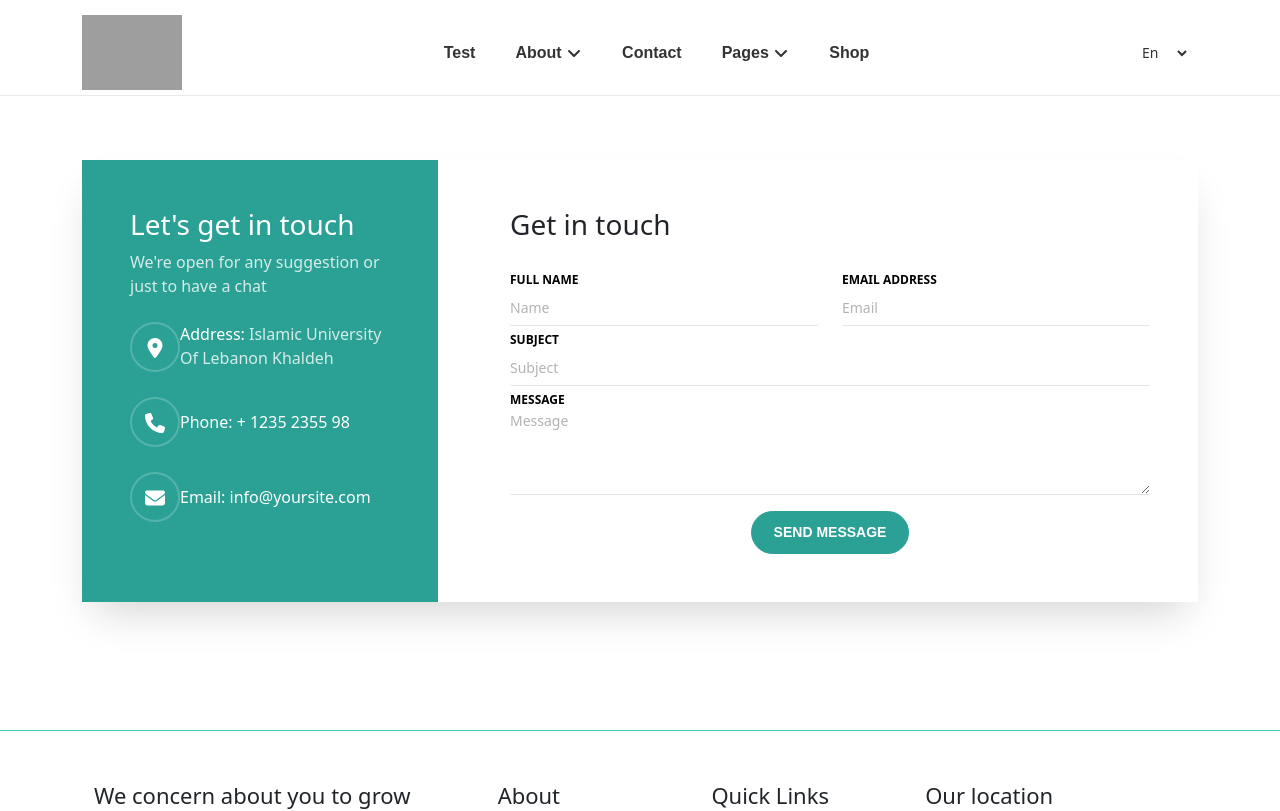
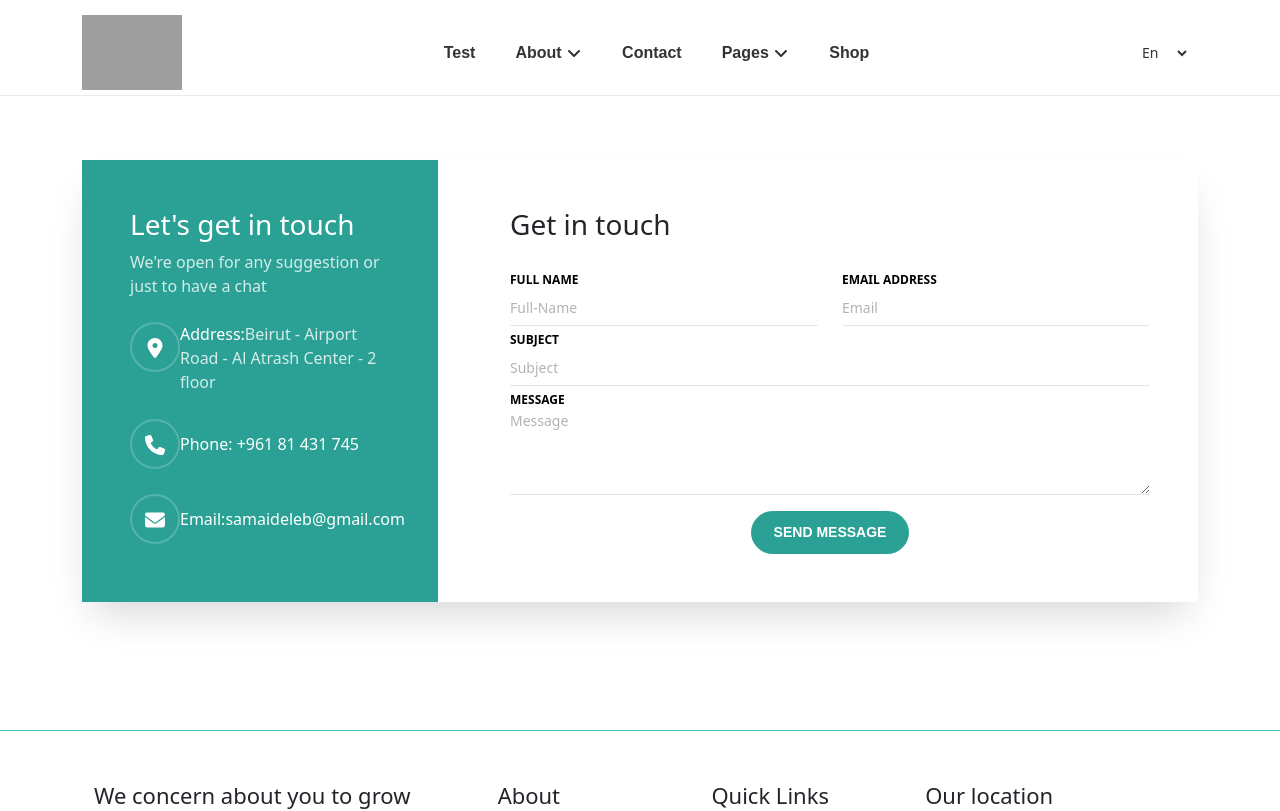
Before and after one commit to mohamadmohssen/childTherapy, a React (Vite) app: page /contactus in a window 1280 px wide. Shown: the top 811 px of the page. Built offline with nearby package versions, Linux system fonts and the light colour scheme; grey boxes are pictures that could not be loaded.

Commit message:
next change

```diff
--- a/src/Components/Questions.jsx
+++ b/src/Components/Questions.jsx
@@ -1,11 +1,15 @@
 import React from "react";
 import Navbar from "../Parts/Navbar";
+import Question from "../Parts/Question";
+import Footer from "../Parts/Footer";
 
 const Questions = () => {
   return (
-    <div>
+    <>
       <Navbar />
-    </div>
+      <Question />
+      <Footer />
+    </>
   );
 };
 
--- a/src/Parts/Contact.jsx
+++ b/src/Parts/Contact.jsx
@@ -1,6 +1,7 @@
 import React from "react";
 import "../css/contact.css";
 import handleSubmit from "react";
+
 import { FaEnvelope, FaLocationDot, FaPhone } from "react-icons/fa6";
 
 const Contact = () => {
@@ -33,7 +34,7 @@ const Contact = () => {
                             <input
                               type="hidden"
                               name="access_key"
-                              value="1f9569d0-36f9-453e-a47e-df82f31d28bc"
+                              value="b571a6d0-c79f-49e8-9234-b6c854e6d458"
                             ></input>
                             <div className="form-group">
                               <label className="label" htmlFor="name">
@@ -42,9 +43,9 @@ const Contact = () => {
                               <input
                                 type="text"
                                 className="form-control"
-                                name="name"
+                                name="Full-Name"
                                 id="name"
-                                placeholder="Name"
+                                placeholder="Full-Name"
                                 required
                               />
                             </div>
@@ -123,8 +124,8 @@ const Contact = () => {
                         </div>
                         <div className="text pl-3">
                           <p>
-                            <span>Address:</span> Islamic University Of Lebanon
-                            Khaldeh
+                            <span>Address:</span>Beirut - Airport Road - Al
+                            Atrash Center - 2 floor
                           </p>
                         </div>
                       </div>
@@ -137,7 +138,7 @@ const Contact = () => {
                         <div className="text pl-3">
                           <p>
                             <span>Phone:</span>{" "}
-                            <a href="tel://1234567920">+ 1235 2355 98</a>
+                            <a href="tel://0096181431745">+961 81 431 745</a>
                           </p>
                         </div>
                       </div>
@@ -149,9 +150,9 @@ const Contact = () => {
                         </div>
                         <div className="text pl-3">
                           <p>
-                            <span>Email:</span>{" "}
-                            <a href="mailto:info@yoursite.com">
-                              info@yoursite.com
+                            <span>Email:</span>
+                            <a href="mailto:samaideleb@gmail.com">
+                              samaideleb@gmail.com
                             </a>
                           </p>
                         </div>
--- /dev/null
+++ b/src/Parts/Question.jsx
@@ -0,0 +1,38 @@
+import React from "react";
+
+function Question() {
+  return (
+    <div>
+      <h1>hello world</h1>
+      <nav aria-label="...">
+        <ul class="pagination">
+          <li class="page-item disabled">
+            <span class="page-link">Previous</span>
+          </li>
+          <li class="page-item">
+            <a class="page-link" href="#">
+              1
+            </a>
+          </li>
+          <li class="page-item active">
+            <span class="page-link">
+              2<span class="sr-only">(current)</span>
+            </span>
+          </li>
+          <li class="page-item">
+            <a class="page-link" href="#">
+              3
+            </a>
+          </li>
+          <li class="page-item">
+            <a class="page-link" href="#">
+              Next
+            </a>
+          </li>
+        </ul>
+      </nav>
+    </div>
+  );
+}
+
+export default Question;
--- a/src/Parts/Registration.jsx
+++ b/src/Parts/Registration.jsx
@@ -39,7 +39,7 @@ const Registration = () => {
     <body className="body-registration">
       <div className="container container-registration">
         <header>Registration</header>
-        <form action="" onSubmit={handleSubmit}>
+        <form onSubmit={handleSubmit}>
           <div className="form first form-registration">
             <div className="details personal">
               <span className="title">Personal Details</span>
```
